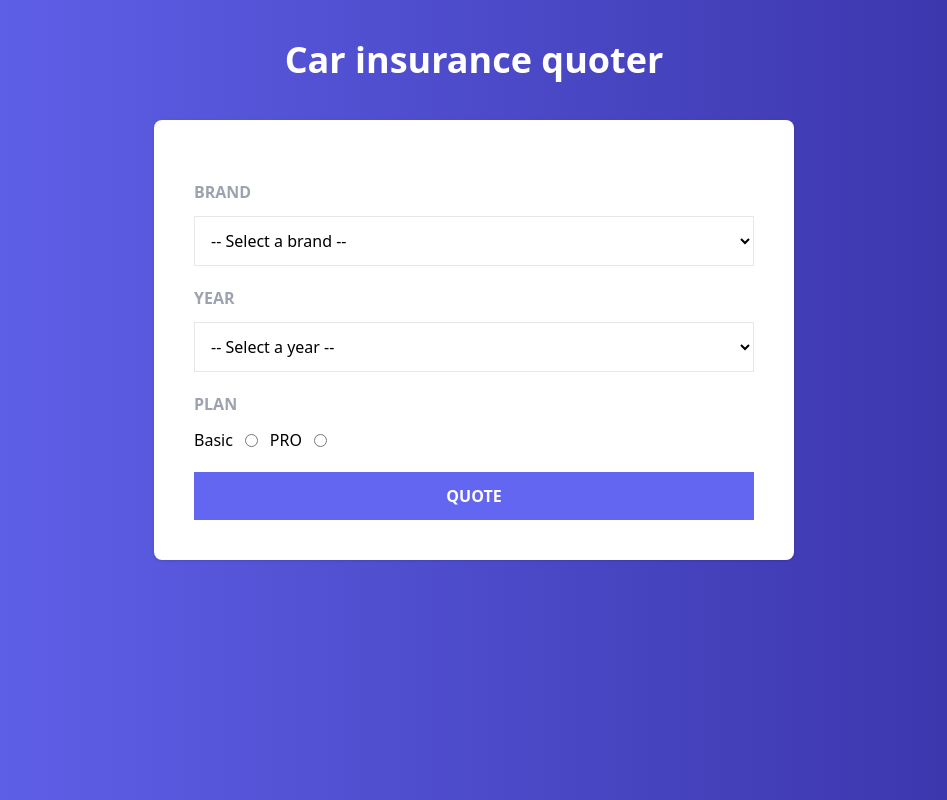
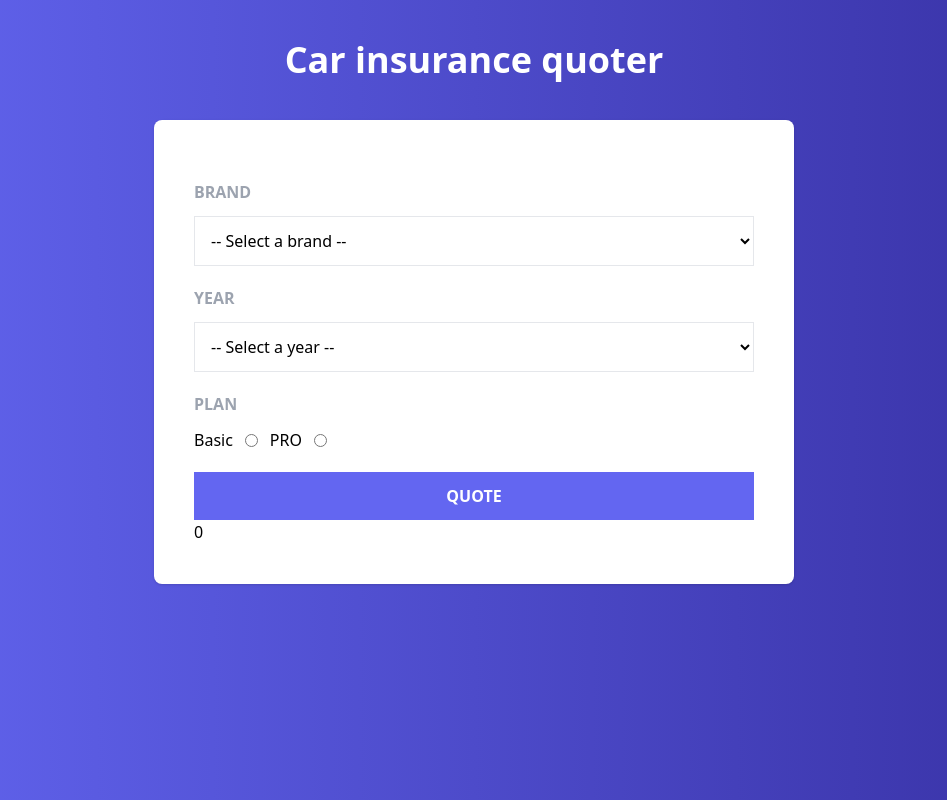
Before and after one commit to Facuscar/Car-Insurance, a React (Vite) app: page / in a window 1280 px wide. Shown: the whole page, without its empty margins (166-1113 px from the left). Built offline with nearby package versions, Linux system fonts and the light colour scheme.

Commit message:
Pass results by context

```diff
--- a/src/App.jsx
+++ b/src/App.jsx
@@ -1,7 +1,9 @@
 import { QuoteProvider } from "./context/QuoteProvider"
 import InsuranceApp from "./components/InsuranceApp"
+import useQuoter from "./hooks/useQuoter"
 
 function App() {
+
   return (
     <QuoteProvider>
       <InsuranceApp />
--- a/src/components/InsuranceApp.jsx
+++ b/src/components/InsuranceApp.jsx
@@ -1,6 +1,10 @@
 import Form from "./Form";
+import useQuoter from "../hooks/useQuoter";
 
 const InsuranceApp = () => {
+
+    const { result } = useQuoter();
+
     return (
         <>
             <header className="my-10">
@@ -9,6 +13,7 @@ const InsuranceApp = () => {
 
             <main className="bg-white md:w-2/3 lg:w-2/4 mx-auto shadow rounded-lg p-10">
                 <Form></Form>
+                {result}
             </main>
         </>
     );
--- a/src/context/QuoteProvider.jsx
+++ b/src/context/QuoteProvider.jsx
@@ -32,7 +32,7 @@ export const QuoteProvider = ({ children }) => {
         const brandResult =  differenceResult * calculateBrand(brand);
 
         const planResult = Math.floor(brandResult * calculatePlan(plan));
-        setResult(planResult);
+        setResult(formatTotal(planResult));
     }
 
     return (
@@ -42,6 +42,7 @@ export const QuoteProvider = ({ children }) => {
             setError,
             error,
             quoteInsurance,
+            result,
         }}>
             {children}
         </QuoteContext.Provider>
```
Also changed, not shown: src/main.jsx (+4 -4 lines).
